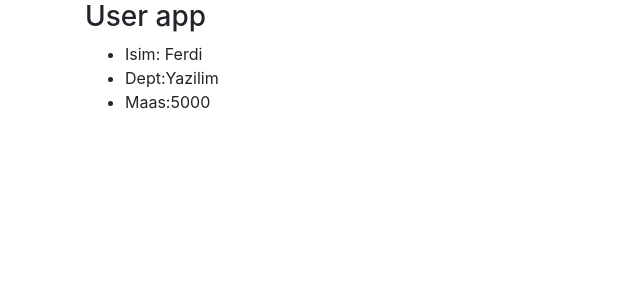
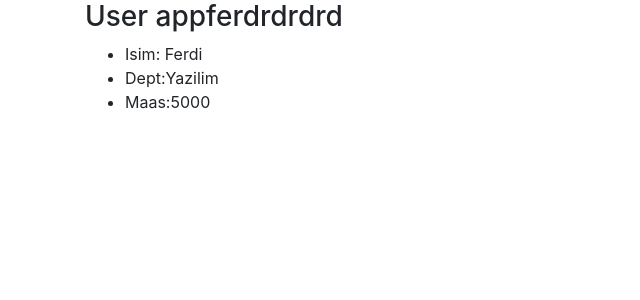
Before and after one commit to ferdibulus/Runner-Leaderboard-FrontEnd-With-Reactjs, a React (Create React App) app in the folder runner/: page / in a window 1280 px wide. Shown: the top 300 px of the page, without its empty margins (0-640 px from the left). Built offline with nearby package versions, Linux system fonts and the light colour scheme.

Commit message:
title is changed as a different name

```diff
--- a/runner/src/App.js
+++ b/runner/src/App.js
@@ -5,7 +5,7 @@ import User from './components/User';
 function App(){
   return (
     <div className="container">
-      <Navbar title="User app"/>
+      <Navbar title="User appferdrdrdrd"/>
       <User/>
     </div>
   );
```
